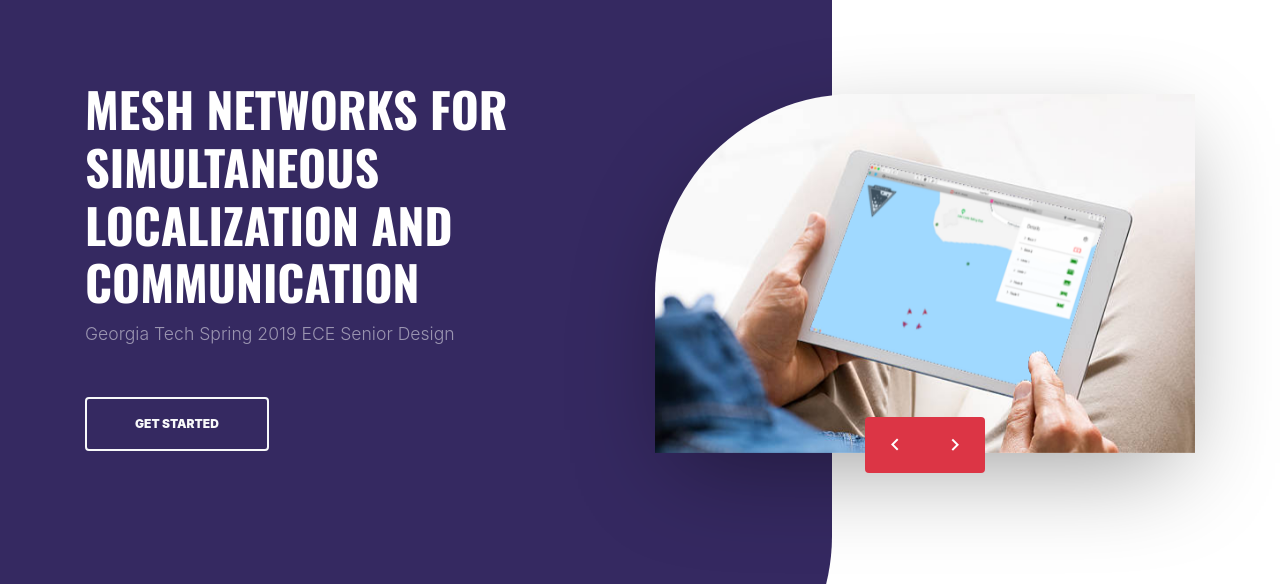
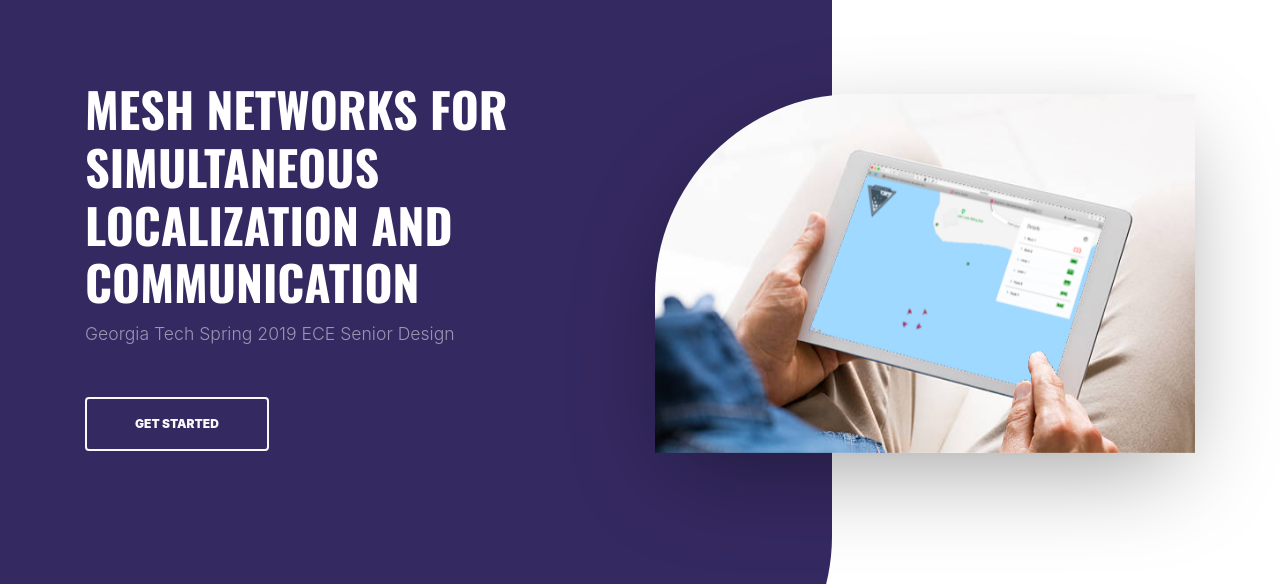
Before and after one commit to 1961C-GT/1961c-gt.github.io, a plain HTML site: page index.html in a window 1280 px wide. Shown: the part 189-773 px from the top of the page. Drawn offline with nearby package versions, Linux system fonts and the light colour scheme; files whose address does not match are found by name; a web font is replaced by a local one.

Commit message:
Remove useless buttons

```diff
--- a/index.html
+++ b/index.html
@@ -118,10 +118,6 @@
                     <div class="owl-carousel slide-one-item-alt">
                         <img src="images/img_0.png" alt="Mesh Networks for Simultaneous Localization and Communication"
                              class="img-fluid">
-                    </div>
-                    <div class="owl-custom-direction">
-                        <a href="#" class="custom-prev"><span class="icon-keyboard_arrow_left"></span></a>
-                        <a href="#" class="custom-next"><span class="icon-keyboard_arrow_right"></span></a>
                     </div>
                 </div>
             </div>
```
